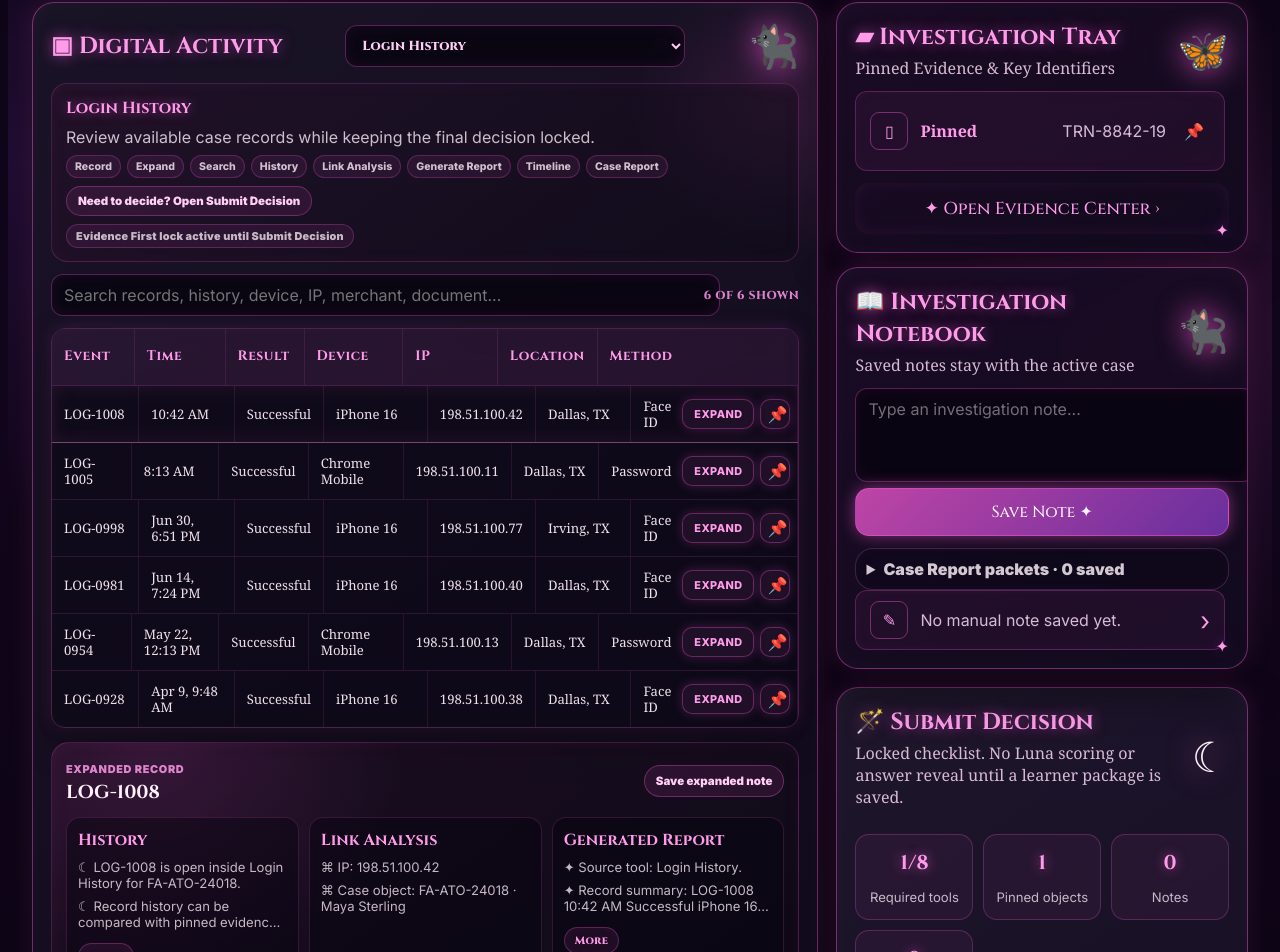
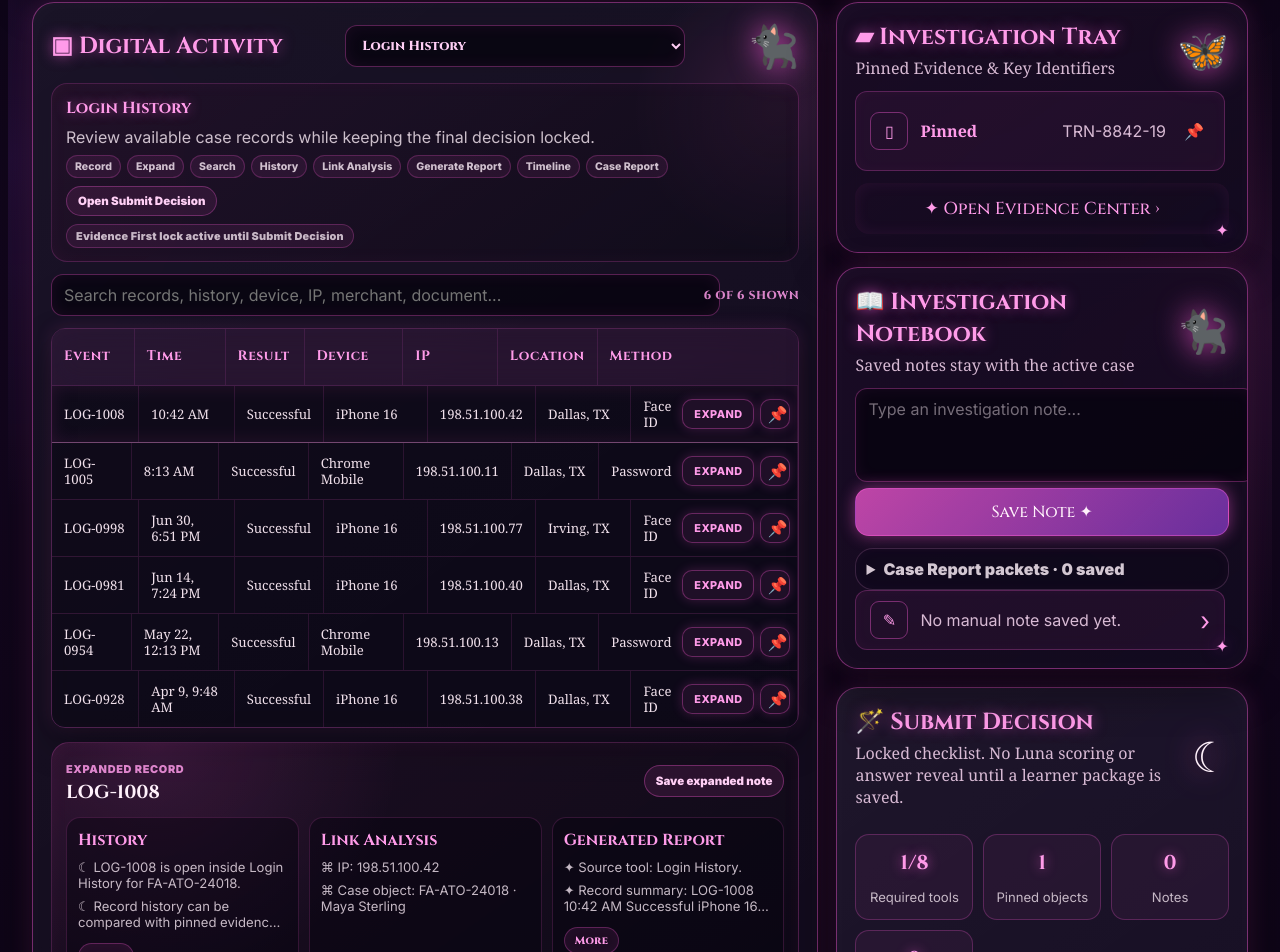
Before and after one commit to iamre2024-debug/fraud-Academy-v1, a React (Vite) app: page / in a window 1280 px wide. Shown: the part 967-1919 px from the top of the page. Built offline with nearby package versions, Linux system fonts and the light colour scheme.

Commit message:
Remove visible decision coaching prompt

```diff
--- a/src/ActiveToolPanel.jsx
+++ b/src/ActiveToolPanel.jsx
@@ -66,7 +66,7 @@ export default function ActiveToolPanel({
   return (
     <section className="ornate-card activity-panel">
       <div className="activity-heading"><h2>▣ {activeCategory.label}</h2><select className="tool-select" value={tool} onChange={(event) => openTool(event.target.value)}>{activeCategory.tools.map((item) => <option key={item}>{item}</option>)}</select><span className="panel-cat">🐈‍⬛</span></div>
-      <div className="tool-purpose-card"><strong>{tool}</strong><DirectCollapsibleText lines={2}>{purposeFor(tool)}</DirectCollapsibleText><div className="tool-flow-chips">{workflows.map((item) => <span key={item}>{item}</span>)}</div><button type="button" className="decision-route-mini" onClick={jumpDecision}>Need to decide? Open Submit Decision</button></div>
+      <div className="tool-purpose-card"><strong>{tool}</strong><DirectCollapsibleText lines={2}>{purposeFor(tool)}</DirectCollapsibleText><div className="tool-flow-chips">{workflows.map((item) => <span key={item}>{item}</span>)}</div><button type="button" className="decision-route-mini" onClick={jumpDecision}>Open Submit Decision</button></div>
       <div className="workspace-search-row"><input value={query} onChange={(event) => setQuery(event.target.value)} placeholder="Search records, history, device, IP, merchant, document..."/><span>{displayRows.length} of {displayData.rows.length} shown</span></div>
       <div className="activity-table"><div className="activity-row table-head">{displayData.columns.map((item) => <span key={item}>{item}</span>)}</div>{displayRows.map((row) => <div key={row.id} className={`activity-row ${displayActiveRow?.id === row.id ? 'expanded' : ''}`}>{row.values.map((value, index) => <span key={`${row.id}-${index}`}>{lineBreaks(value)}</span>)}<div className="row-action-group"><button type="button" className="row-expand-button" onClick={() => expandRecord(row.id)}>Expand</button><button type="button" className="row-pin-button" onClick={() => pin(row.pin)}>📌</button></div></div>)}</div>
       {displayActiveRow && <section className="record-detail-panel"><div className="record-detail-heading"><div><span>Expanded Record</span><h3>{displayActiveRow.id}</h3></div><button type="button" onClick={() => saveNote(`Expanded ${tool} record ${displayActiveRow.id}: ${displayActiveRow.detail}`, 'Expanded record')}>Save expanded note</button></div><div className="record-review-lanes"><article><h4>History</h4><DirectCollapsibleText>☾ {displayActiveRow.id} is open inside {tool} for {activeCase.id}.</DirectCollapsibleText><DirectCollapsibleText>☾ Record history can be compared with pinned evidence, timeline entries, and the case report draft.</DirectCollapsibleText></article><article><h4>Link Analysis</h4><DirectCollapsibleText>⌘ {displayActiveRow.label}: {displayActiveRow.pin}</DirectCollapsibleText><DirectCollapsibleText>⌘ Case object: {activeCase.id} · {activeCase.person}</DirectCollapsibleText></article><article><h4>Generated Report</h4><DirectCollapsibleText>✦ Source tool: {tool}.</DirectCollapsibleText><DirectCollapsibleText>✦ Record summary: {displayActiveRow.detail}.</DirectCollapsibleText><div className="record-report-actions"><button type="button" onClick={saveDisplayedReportPacket}>Save neutral report packet</button><button type="button" onClick={() => markReviewed(tool)}>{currentCompleted.includes(tool) ? 'Reviewed' : 'Mark reviewed'}</button></div></article></div></section>}
```
